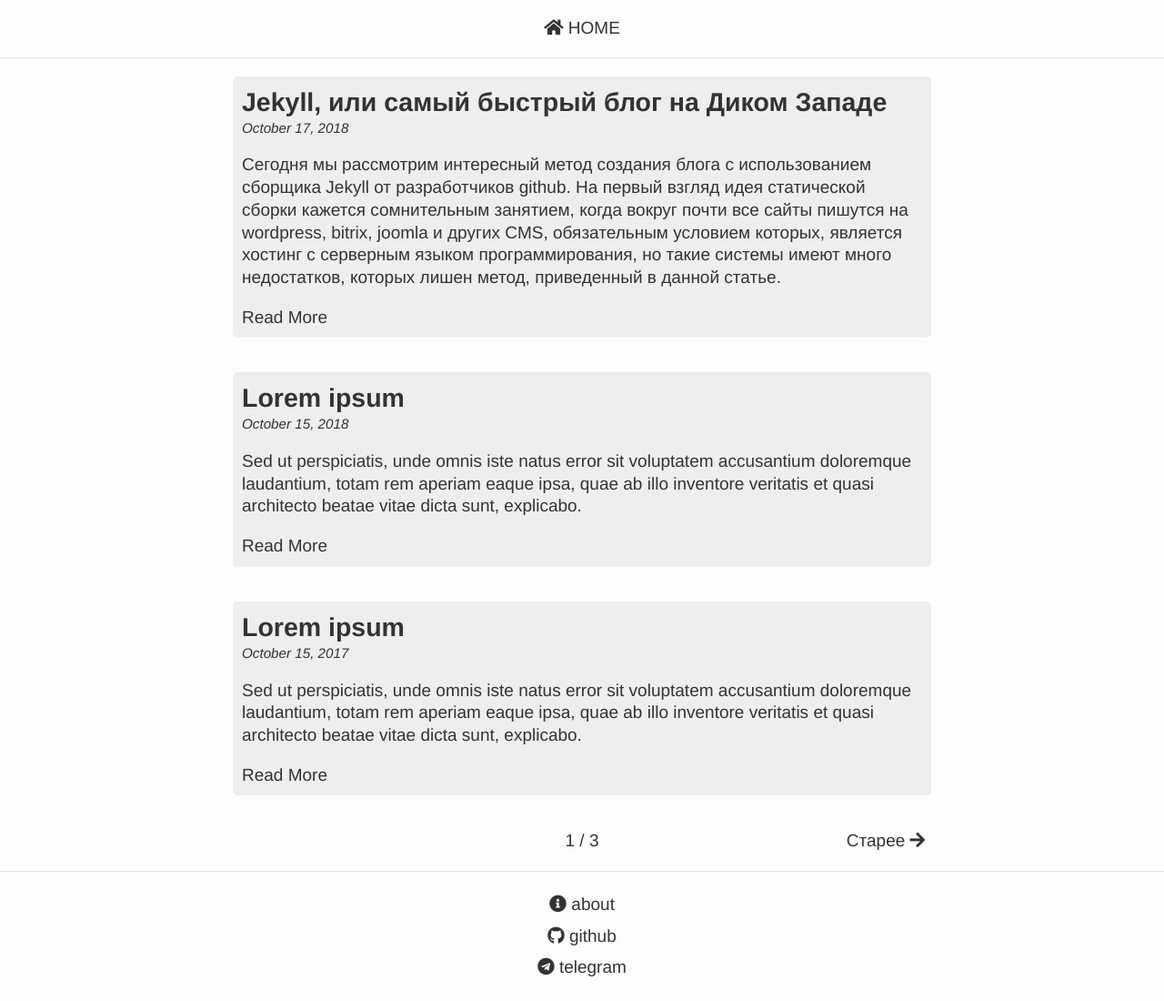
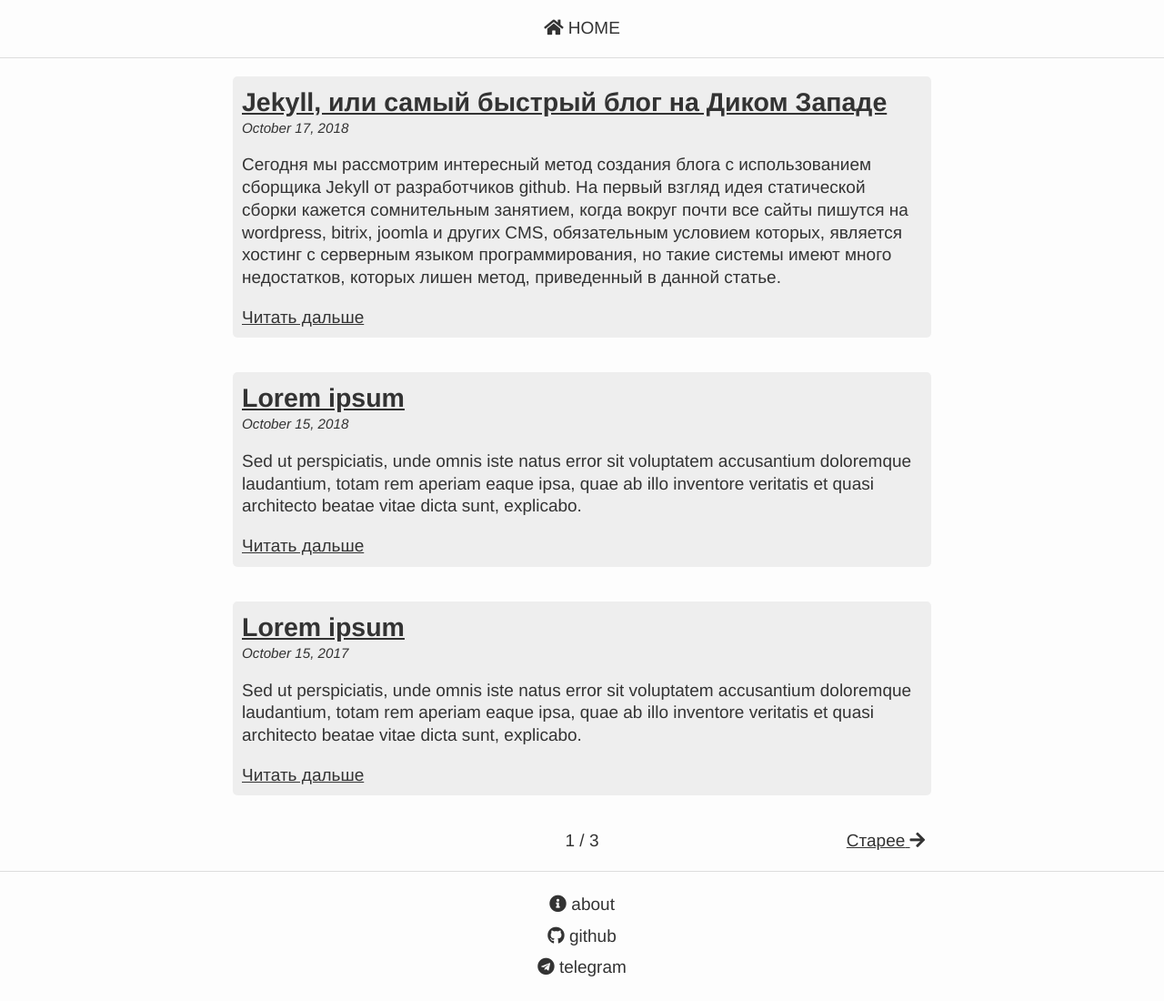
Before and after one commit to Vlad-ku/vlad-ku.github.io, a Jekyll site: the page built from index.html, in a window 1280 px wide. Shown: the whole page at 91% size. Built offline with Jekyll 4.4.1, drawn with Linux system fonts in a browser that asks for light colours; nearby versions of some CDN libraries; the list of posts is cut into pages by our own code.

Commit message:
фиксы

```diff
--- a/index.html
+++ b/index.html
@@ -12,7 +12,7 @@ layout: default
 
       <div class="entry">{{ post.excerpt }}</div>
 
-      <a href="{{ post.url }}" class="read-more">Read More</a>
+      <a href="{{ post.url }}">Читать дальше</a>
     </article>
   {% endfor %}
 </div>
--- a/style.scss
+++ b/style.scss
@@ -1,5 +1,13 @@
 ---
 ---
+
+$color_text:            #333;
+$color_text_hover:      #555;
+
+$color_background:      #fdfdfd;
+$color_background_card: #eee;
+
+$color_border:          #ddd;
 
 // остальные стили должны лежать в папке _sass
 // и иметь название _reset.scss
@@ -9,18 +17,18 @@
 /*----------------------------------------------------------------*/
 body {
     font: normal 19px/1.3 'PT Serif', "Helvetica Neue", "Helvetica", Arial, sans-serif;
-    color: #333;
-    background: #fdfdfd;
+    color: $color_text;
+    background: $color_background;
 }
 a {
-    color: #333;
+    color: $color_text;
     text-decoration: none;
 
-    &:hover { color: #555; }
+    &:hover { color: $color_text_hover; }
 }
 pre {
     margin-bottom: 2em;
-    background-color: #eee;
+    background-color: $color_background_card;
     border-radius: 5px;
     padding: 10px;
     overflow: auto;
@@ -28,6 +36,8 @@ pre {
 /*----------------------------------------------------------------*/
 .content { // default шаблон
     padding: 20px;
+
+    a { text-decoration: underline; }
 
     .post { // пост на главной и сингл
         .h-num { // блок с заголовком и датой
@@ -41,10 +51,20 @@ pre {
     .posts { // на главной
         .post { // карточки постов
             margin-bottom: 2em;
-            background-color: #eee;
+            background-color: $color_background_card;
             border-radius: 5px;
             padding: 10px;
         }
+    }
+    .pagination {
+        display: flex;
+        justify-content: space-between;
+
+        > * {
+            flex: 0 0 100px;
+            text-align: center;
+        }
+        .pag-number { flex-grow: 1; }
     }
 
     @media (min-width: 960px) { // desktop
@@ -53,17 +73,6 @@ pre {
             margin: auto;
         }
     }
-}
-/*----------------------------------------------------------------*/
-.pagination {
-    display: flex;
-    justify-content: space-between;
-
-    > * {
-        flex: 0 0 100px;
-        text-align: center;
-    }
-    .pag-number { flex-grow: 1; }
 }
 /*----------------------------------------------------------------*/
 .header,
@@ -77,10 +86,10 @@ pre {
 }
 .header {
     text-transform: uppercase;
-    border-bottom: 1px solid #ddd;
+    border-bottom: 1px solid $color_border;
 }
 .footer {
-    border-top: 1px solid #ddd;
+    border-top: 1px solid $color_border;
 
     a { padding: 5px; }
 }
```
Also changed, not shown: Gemfile.lock (added), 1 other file.
